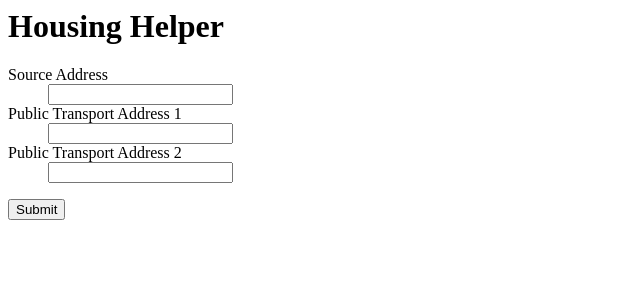
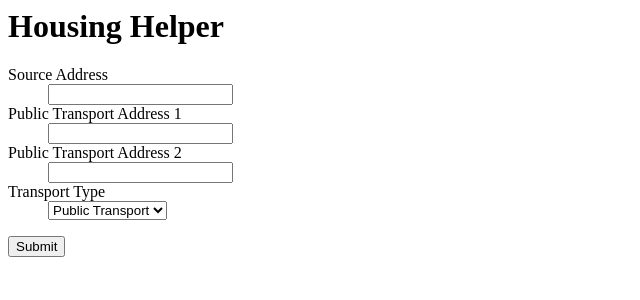
Before and after one commit to NathanielPerkins/Housing-Helper, a Flask app: page / in a window 1280 px wide. Shown: the top 300 px of the page, without its empty margins (0-640 px from the left). Run offline with Flask 2, Linux system fonts and the light colour scheme; some libraries are stand-ins or nearby versions.

Commit message:
Added Ability to select between driving and public transport

```diff
--- a/app/templates/app.html
+++ b/app/templates/app.html
@@ -7,6 +7,7 @@
       {{ render_field(form.source) }}
       {{ render_field(form.destination1)}}
       {{ render_field(form.destination2)}}
+      {{ render_field(form.transport)}}
     </dl>
     <p><input type=submit value=Submit>
   </form>
--- a/app/views.py
+++ b/app/views.py
@@ -1,13 +1,14 @@
 from app import app
 from flask import render_template, request
-from wtforms import Form, StringField
+from wtforms import Form, StringField, SelectField
 from os import environ
-
+from re import sub
 
 API = environ["GOOGLE_EMBED_API_KEY"]
 
 
 def clean_location_string(unclean):
+    unclean = sub(r'([0-9])+/', '', unclean)
     return unclean.replace(" ", "+")
 
 
@@ -15,6 +16,8 @@ class input_form(Form):
     source = StringField('Source Address')
     destination1 = StringField('Public Transport Address 1')
     destination2 = StringField('Public Transport Address 2')
+    transport = SelectField(u'Transport Type', choices=[('transit',
+                            'Public Transport'), ('driving', 'Car')])
 
 
 @app.route('/', methods=['GET', 'POST'])
@@ -24,8 +27,9 @@ def index():
         source = clean_location_string(form.source.data)
         destination1 = clean_location_string(form.destination1.data)
         destination2 = clean_location_string(form.destination2.data)
-        directions1 = build_direction_string(source, destination1)
-        directions2 = build_direction_string(source, destination2)
+        transport = form.transport.data
+        directions1 = build_direction_string(source, destination1, transport)
+        directions2 = build_direction_string(source, destination2, transport)
         sup = build_supermarket_string(source)
         return render_template('app.html', travel1=directions1,
                                travel2=directions2, supermarkets=sup,
@@ -36,14 +40,15 @@ def index():
 def build_supermarket_string(source):
     base_str = "https://www.google.com/maps/embed/v1/search?key="
     to_request = base_str + API
-    to_request = to_request + '&q=supermarkets+near+{}'.format(source)
+    supermarkets = "woolwoorths+or+coles"
+    to_request = to_request + '&q={}+near+{}'.format(supermarkets, source)
     return to_request
 
 
-def build_direction_string(source, destination):
+def build_direction_string(source, destination, transport):
     base_str = "https://www.google.com/maps/embed/v1/directions?key="
     to_request = base_str + API
     to_request = to_request + '&origin={}'.format(source)
     to_request = to_request + '&destination={}'.format(destination)
-    to_request = to_request + '&mode=transit'
+    to_request = to_request + '&mode={}'.format(transport)
     return to_request
```
